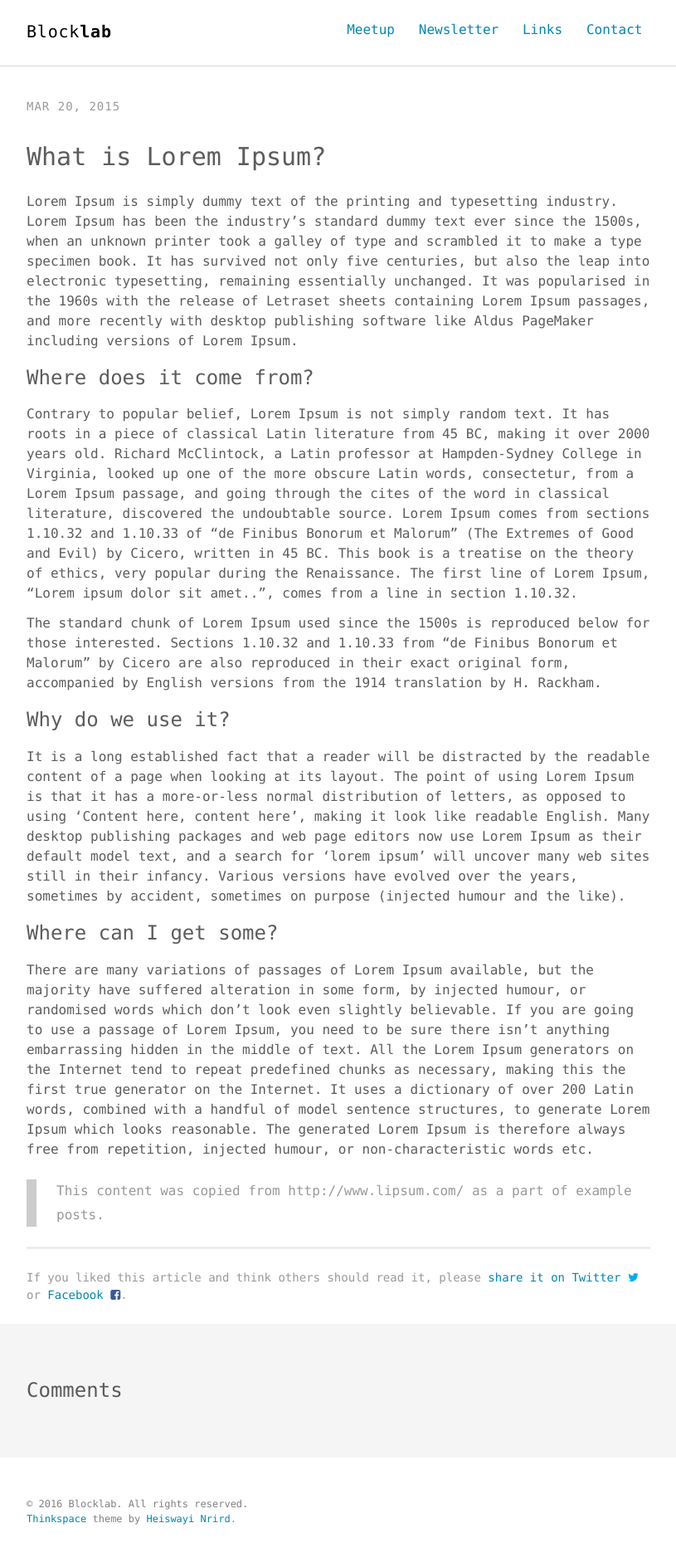
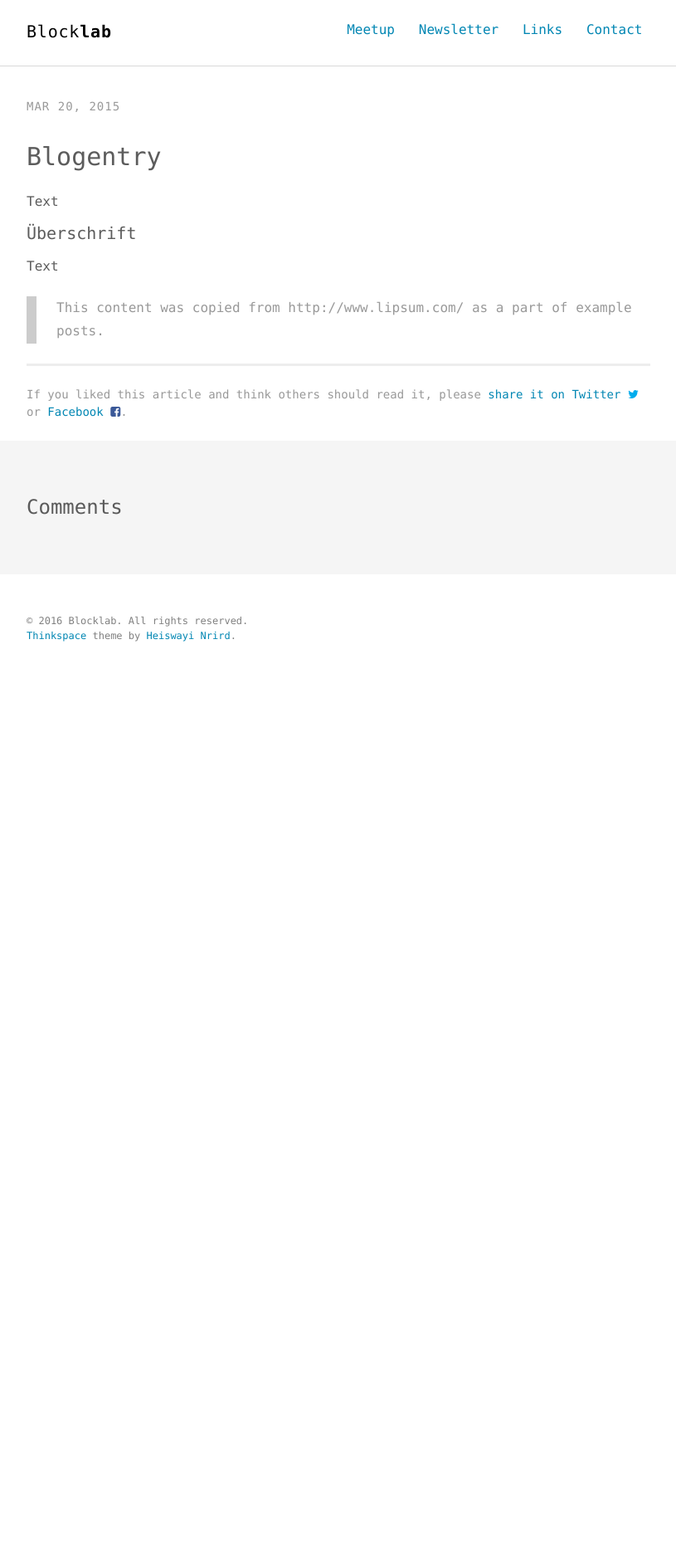
Before and after one commit to blocklab/site, a Jekyll site: the page built from _posts/2015-03-20-what-is-lorem-ipsum.md, in a window 1280 px wide. Shown: the whole page at 83% size, without its empty margins (232-1047 px from the left). Built offline with Jekyll 4.4.1, drawn with Linux system fonts in a browser that asks for light colours; comment, search, counter and statistics services are not loaded; after the commit the page ends 900 px from its top, so only the background shows below that.

Commit message:
Update 2015-03-20-what-is-lorem-ipsum.md

```diff
--- a/_posts/2015-03-20-what-is-lorem-ipsum.md
+++ b/_posts/2015-03-20-what-is-lorem-ipsum.md
@@ -1,25 +1,16 @@
 ---
 layout: post
-title: "What is Lorem Ipsum?"
-description: "There is no one who loves pain itself, who seeks after it and wants to have it, simply because it is pain..."
+title: "Blogentry"
+description: "Some text..."
 comments: true
-keywords: "dummy content, lorem ipsum"
+keywords: "..."
 ---
 
-Lorem Ipsum is simply dummy text of the printing and typesetting industry. Lorem Ipsum has been the industry's standard dummy text ever since the 1500s, when an unknown printer took a galley of type and scrambled it to make a type specimen book. It has survived not only five centuries, but also the leap into electronic typesetting, remaining essentially unchanged. It was popularised in the 1960s with the release of Letraset sheets containing Lorem Ipsum passages, and more recently with desktop publishing software like Aldus PageMaker including versions of Lorem Ipsum.
+Text
 
-### Where does it come from?
+#### Überschrift
 
-Contrary to popular belief, Lorem Ipsum is not simply random text. It has roots in a piece of classical Latin literature from 45 BC, making it over 2000 years old. Richard McClintock, a Latin professor at Hampden-Sydney College in Virginia, looked up one of the more obscure Latin words, consectetur, from a Lorem Ipsum passage, and going through the cites of the word in classical literature, discovered the undoubtable source. Lorem Ipsum comes from sections 1.10.32 and 1.10.33 of "de Finibus Bonorum et Malorum" (The Extremes of Good and Evil) by Cicero, written in 45 BC. This book is a treatise on the theory of ethics, very popular during the Renaissance. The first line of Lorem Ipsum, "Lorem ipsum dolor sit amet..", comes from a line in section 1.10.32.
+Text
 
-The standard chunk of Lorem Ipsum used since the 1500s is reproduced below for those interested. Sections 1.10.32 and 1.10.33 from "de Finibus Bonorum et Malorum" by Cicero are also reproduced in their exact original form, accompanied by English versions from the 1914 translation by H. Rackham.
-
-### Why do we use it?
-
-It is a long established fact that a reader will be distracted by the readable content of a page when looking at its layout. The point of using Lorem Ipsum is that it has a more-or-less normal distribution of letters, as opposed to using 'Content here, content here', making it look like readable English. Many desktop publishing packages and web page editors now use Lorem Ipsum as their default model text, and a search for 'lorem ipsum' will uncover many web sites still in their infancy. Various versions have evolved over the years, sometimes by accident, sometimes on purpose (injected humour and the like).
-
-### Where can I get some?
-
-There are many variations of passages of Lorem Ipsum available, but the majority have suffered alteration in some form, by injected humour, or randomised words which don't look even slightly believable. If you are going to use a passage of Lorem Ipsum, you need to be sure there isn't anything embarrassing hidden in the middle of text. All the Lorem Ipsum generators on the Internet tend to repeat predefined chunks as necessary, making this the first true generator on the Internet. It uses a dictionary of over 200 Latin words, combined with a handful of model sentence structures, to generate Lorem Ipsum which looks reasonable. The generated Lorem Ipsum is therefore always free from repetition, injected humour, or non-characteristic words etc.
 
 > This content was copied from http://www.lipsum.com/ as a part of example posts.
```
